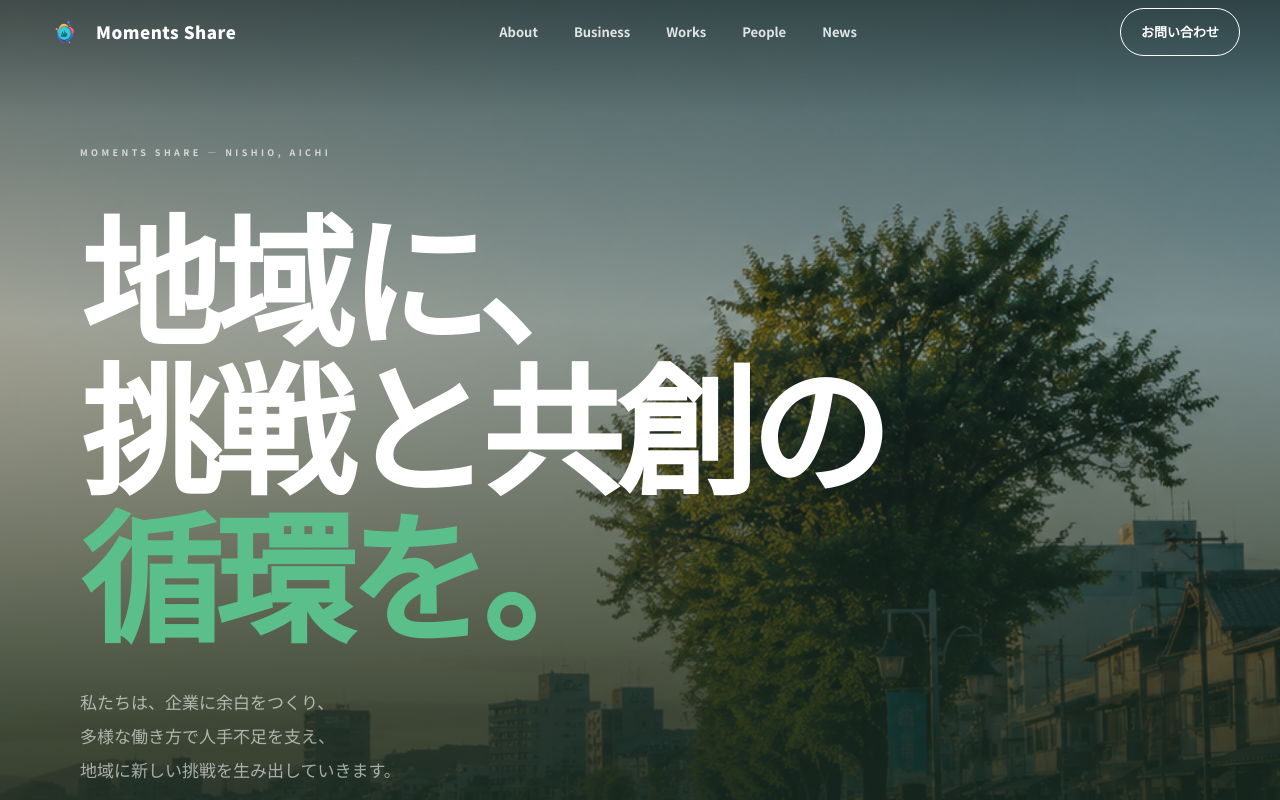
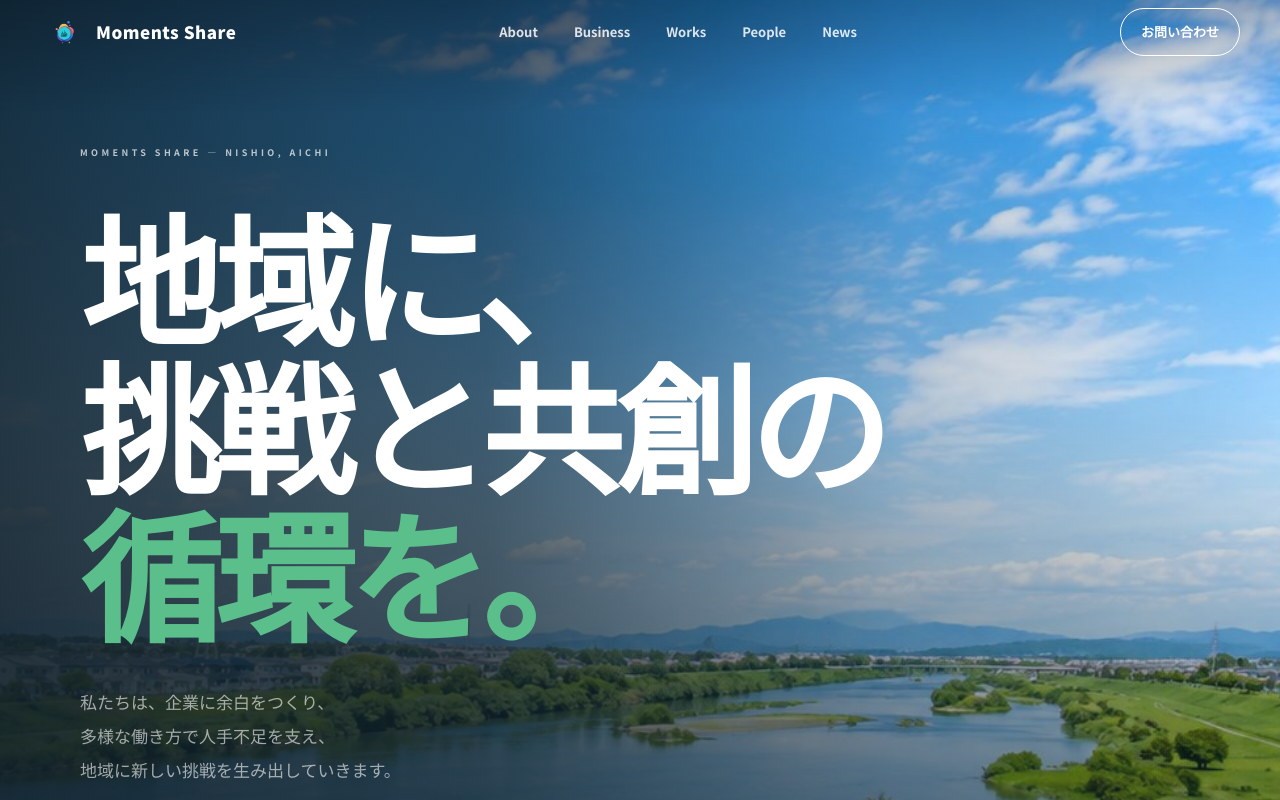
Before and after one commit to Moments-Share/moments-share-web, a Next.js app: page / in a window 1280 px wide. Shown: the top 800 px of the page. Built offline with nearby package versions, Linux system fonts and the light colour scheme.

Commit message:
feat(top): ヒーロー背景を西尾の川辺写真に差し替え＋明るい画像用オーバーレイに調整
Co-Authored-By: Claude Opus 4.8 <noreply@anthropic.com>
Claude-Session: https://claude.ai/code/session_01YNtH9gBRMgJ8dSqqA3kACx

```diff
--- a/src/components/sections/Hero.tsx
+++ b/src/components/sections/Hero.tsx
@@ -32,19 +32,25 @@ export function Hero() {
           transition={{ duration: 18, ease: "easeInOut", repeat: Infinity, repeatType: "reverse" }}
         >
           <Image
-            src="/photos/hero.png"
-            alt="西尾市の風景"
+            src="/photos/hero-nishio.jpg"
+            alt="西尾市の川辺の風景"
             fill
             priority
             className="object-cover object-center"
             sizes="100vw"
           />
         </motion.div>
-        {/* 暗幕グラデーション（ディープグリーン基調） */}
+        {/* 暗幕グラデーション（明るい写真用：左＋下を暗く、右上の空と緑はクリア） */}
         <div
           className="absolute inset-0"
           style={{
-            background: "linear-gradient(to bottom, rgba(22,40,31,0.58) 0%, rgba(22,40,31,0.32) 32%, rgba(22,40,31,0.80) 70%, rgba(22,40,31,0.98) 100%)"
+            background: "linear-gradient(to right, rgba(16,32,42,0.88) 0%, rgba(16,32,42,0.66) 38%, rgba(16,32,42,0.20) 70%, rgba(16,32,42,0) 100%)"
+          }}
+        />
+        <div
+          className="absolute inset-0"
+          style={{
+            background: "linear-gradient(to bottom, rgba(16,32,42,0) 40%, rgba(16,32,42,0.30) 68%, rgba(16,32,42,0.68) 100%)"
           }}
         />
       </div>
```
Also changed, not shown: public/photos/ChatGPT Image 2026年8月19日 02_24_19.png (deleted), public/photos/hero-nishio.jpg (added).
